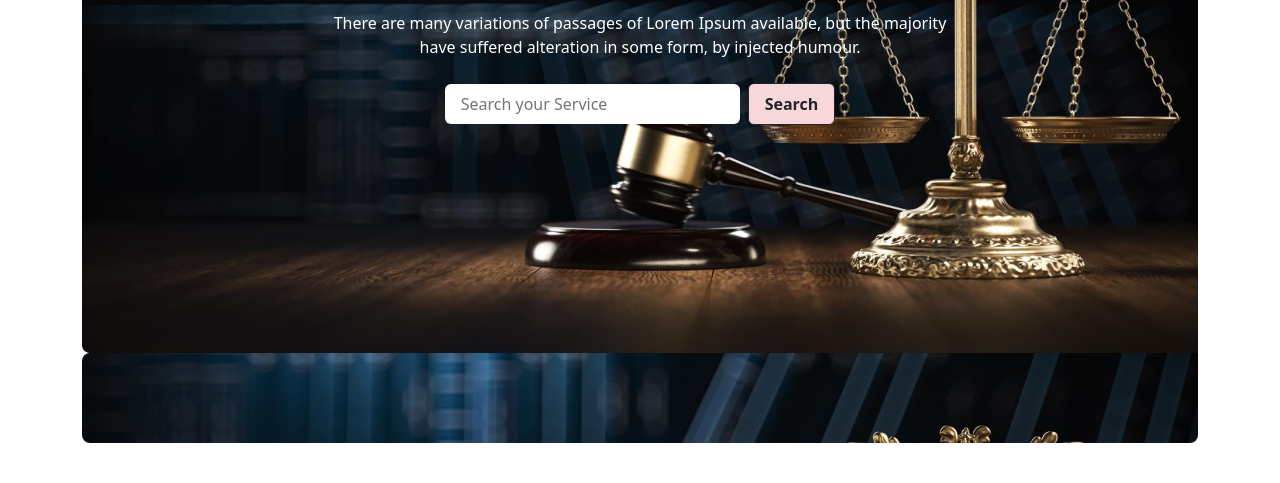
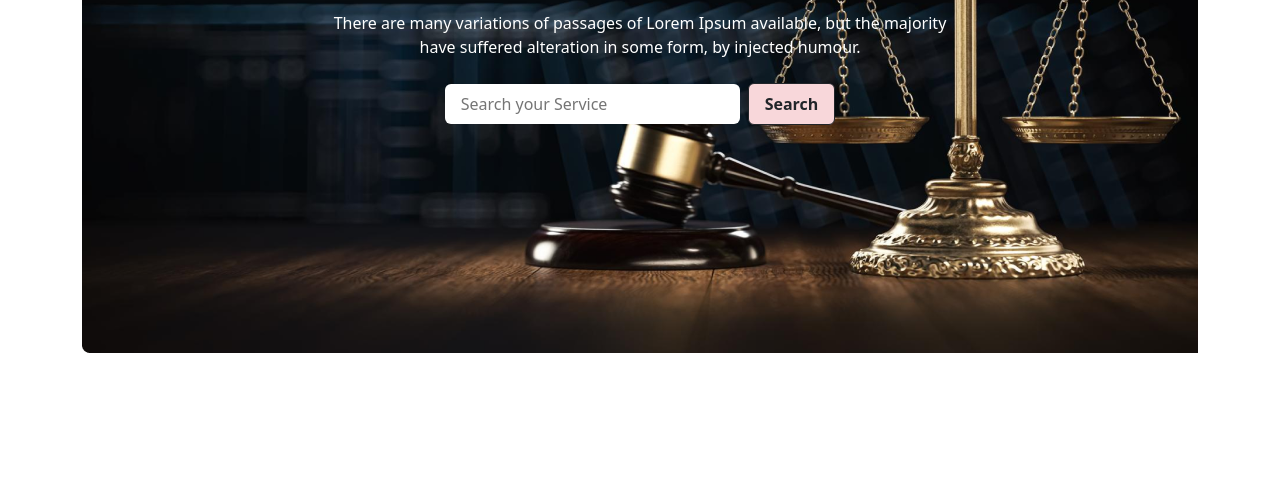
Before and after one commit to mehedihasanpatowary007/legal-solution, a plain HTML site: page index.html in a window 1280 px wide. Shown: the part 317-800 px from the top of the page. Drawn offline with nearby package versions, Linux system fonts and the light colour scheme.

Commit message:
finished

```diff
--- a/index.html
+++ b/index.html
@@ -52,7 +52,7 @@
       </nav>
     </section>
     <section class="container mb-5">
-      <div class="rounded-3 img-fluid bg-image" style="background-image: url(images/banner.png);height: 80vh;">
+      <div class="rounded-3 img-fluid bg-image" style="background-image: url(images/banner.png);height: 80vh; background-repeat: no-repeat;">
         <div class="d-flex flex-column text-center p-5">
           <h1 class="fs-1 fw-bold text-white mt-5">We Provide Effective <br> Legal Solutions</h1>
           <p class="text-white mt-2">There are many variations of passages of Lorem Ipsum available, but the majority
```
